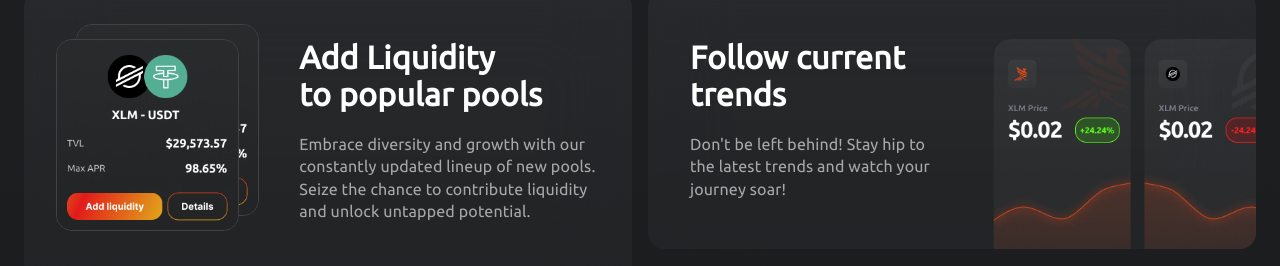
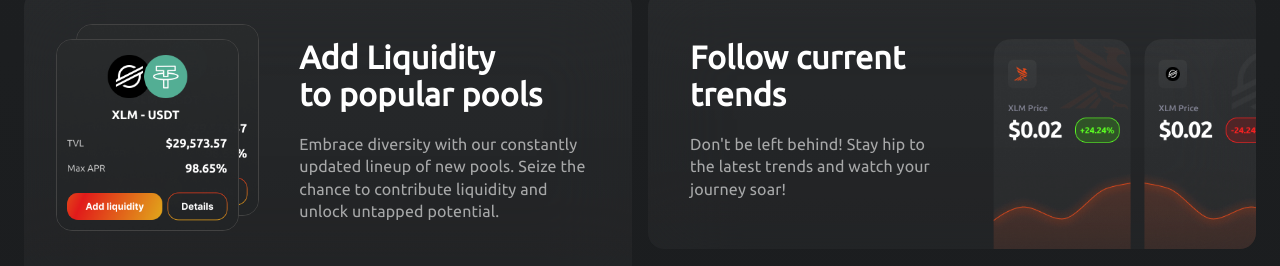
Before and after one commit to Phoenix-Protocol-Group/phoenix-landing, a Gatsby site: page / in a window 1280 px wide. Shown: the part 900-1166 px from the top of the page. Built offline with nearby package versions, Linux system fonts and the light colour scheme; Gatsby itself is replaced by a stand-in of ours.

Commit message:
word growth removed

```diff
--- a/src/components/Hero/index.tsx
+++ b/src/components/Hero/index.tsx
@@ -247,7 +247,7 @@ const Hero = () => {
                     Add Liquidity <br /> to popular pools
                   </Typography>
                   <Typography sx={BoxTextStyle}>
-                    Embrace diversity and growth with our constantly updated lineup of new pools. Seize the chance to contribute liquidity and unlock untapped potential.
+                    Embrace diversity with our constantly updated lineup of new pools. Seize the chance to contribute liquidity and unlock untapped potential.
                   </Typography>
                 </Grid>
               </Grid>
```
